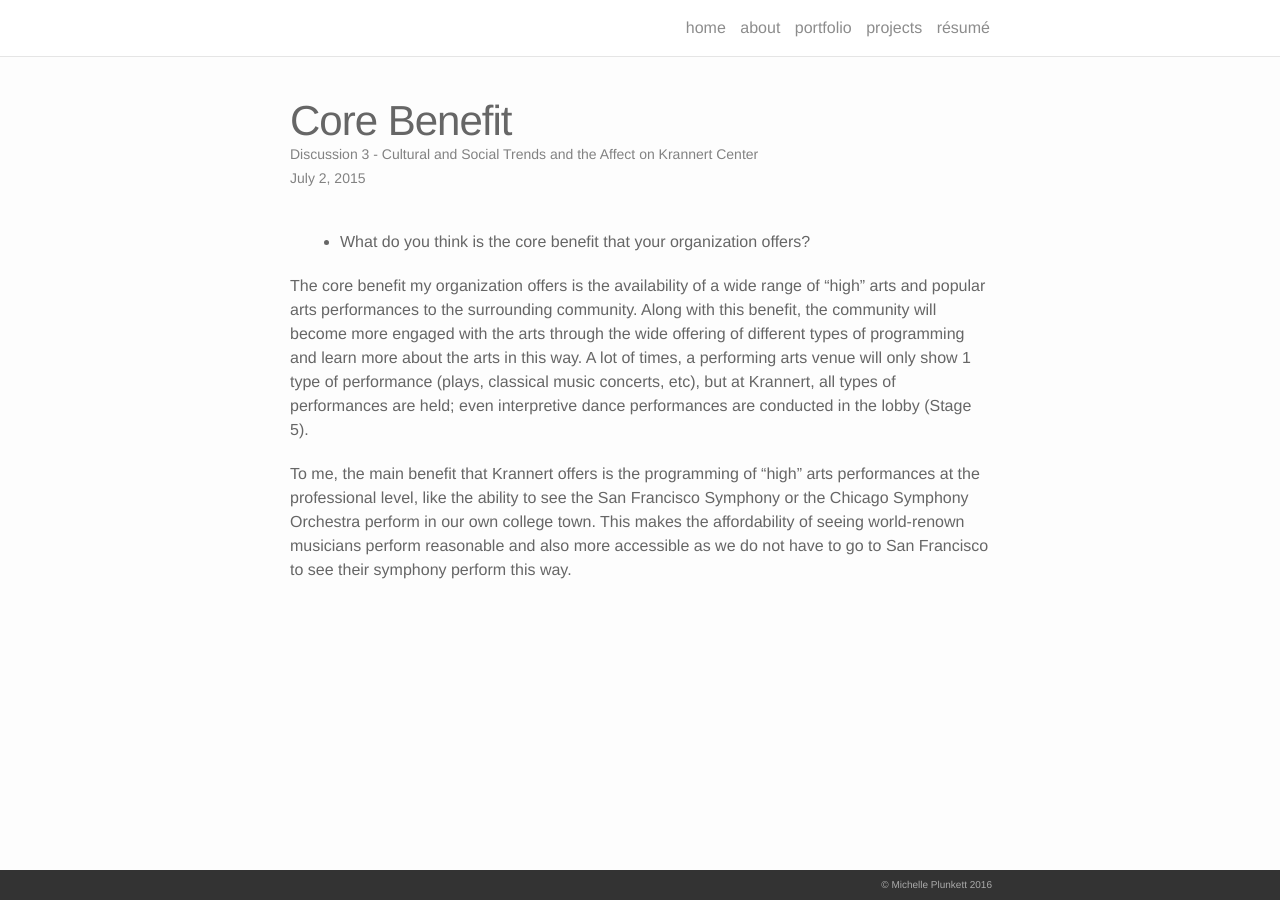
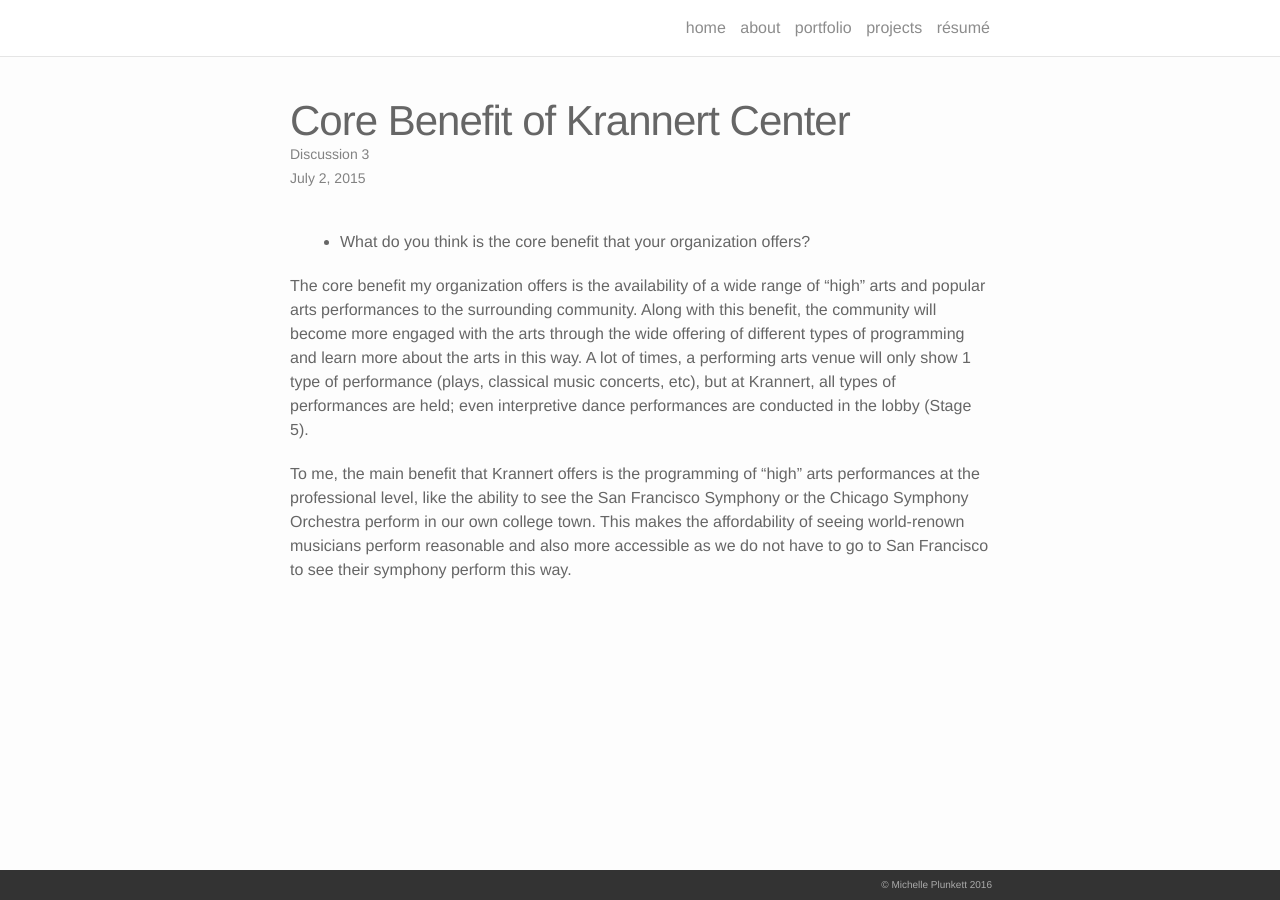
Before and after one commit to michelleplunkett/michelleplunkett.github.io, a Jekyll site: the page built from _portfolio/Discussion_3.markdown, in a window 1280 px wide. Built offline with Jekyll 4.4.1, drawn with Linux system fonts in a browser that asks for light colours; nearby versions of some CDN libraries.

Commit message:
update description

```diff
--- a/_portfolio/Discussion_3.markdown
+++ b/_portfolio/Discussion_3.markdown
@@ -1,7 +1,7 @@
 ---
 layout: post
-title: Core Benefit
-description: Discussion 3 - Cultural and Social Trends and the Affect on Krannert Center
+title: Core Benefit of Krannert Center
+description: Discussion 3
 date: 2015-07-02
 ---
 
```
